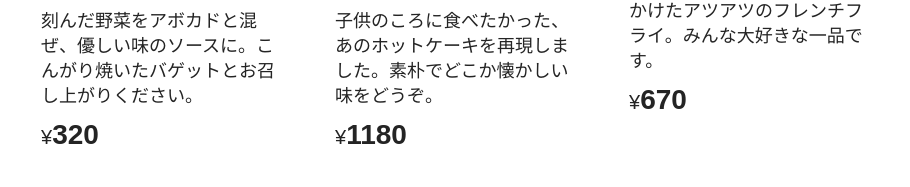
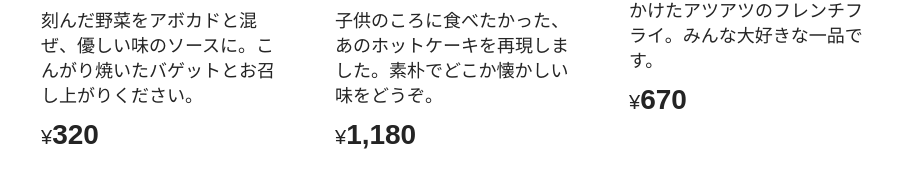
Before and after one commit to YANAGI-mitsuki/vue3-lab, a Vue app: page / in a window 1280 px wide. Shown: the part 545-732 px from the top of the page, without its empty margins (33-943 px from the left). Built offline with nearby package versions, Linux system fonts and the light colour scheme.

Commit message:
add toLocaleString()

```diff
--- a/src/App.vue
+++ b/src/App.vue
@@ -62,7 +62,7 @@
         <div class="description">
           <h2>{{ item.name }}</h2>
           <p>{{ item.description }}</p>
-          <span>¥<span class="price">{{ item.price }}</span></span>
+          <span>¥<span class="price">{{ item.price.toLocaleString() }}</span></span>
         </div>
       </div>
     </template>
```
